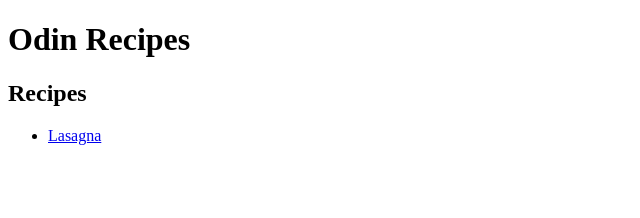
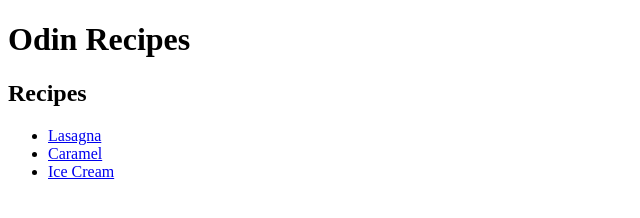
Before and after one commit to branson-lee725/odin-recipes, a plain HTML site: page index.html in a window 1280 px wide. Shown: the whole page, without its empty margins (0-640 px from the left). Drawn offline with Linux system fonts and the light colour scheme.

Commit message:
Feat: Create links to caramel and ice cream recipes

```diff
--- a/index.html
+++ b/index.html
@@ -9,6 +9,8 @@
         <h2>Recipes</h2>
             <ul>
                 <li><a href="./recipes/lasagna.html" ref="noopener noreporter">Lasagna</a></li>
+                <li><a href="./recipes/caramel.html" ref="noopener noreporter">Caramel</a></li>
+                <li><a href="./recipes/ice_cream.html" ref="noopener noreporter">Ice Cream</a></li>
             </ul>
     </body>
 </html>
```
